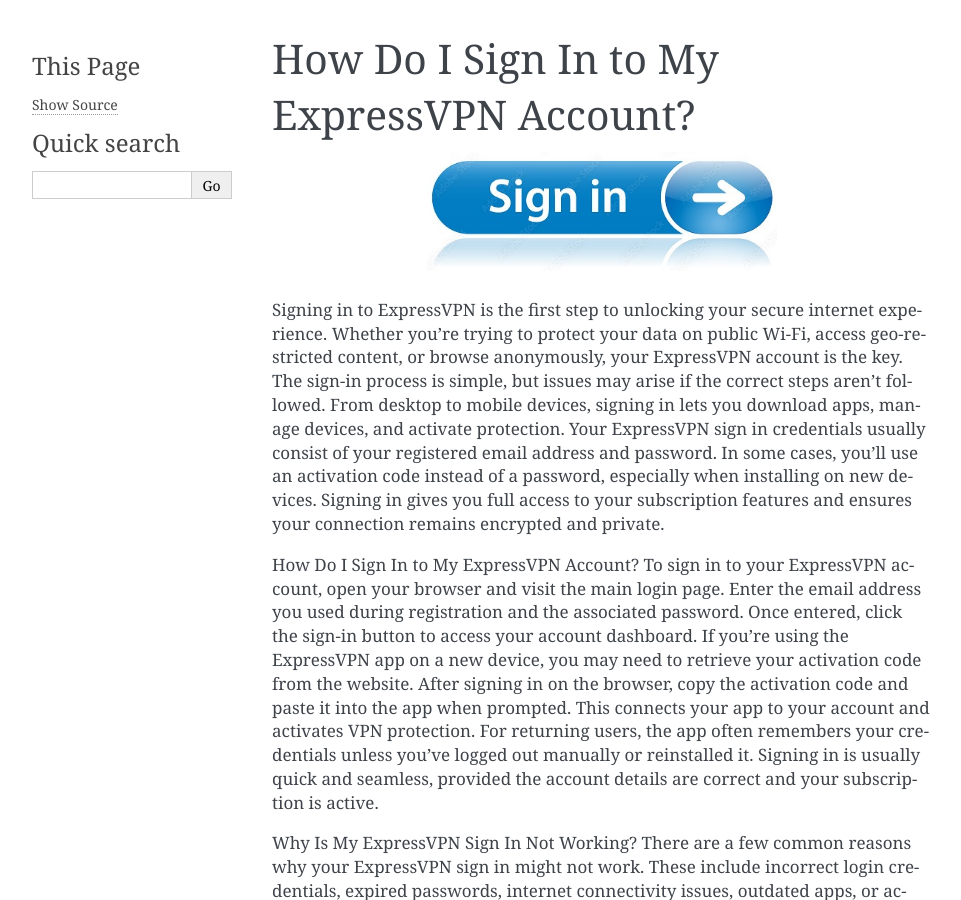
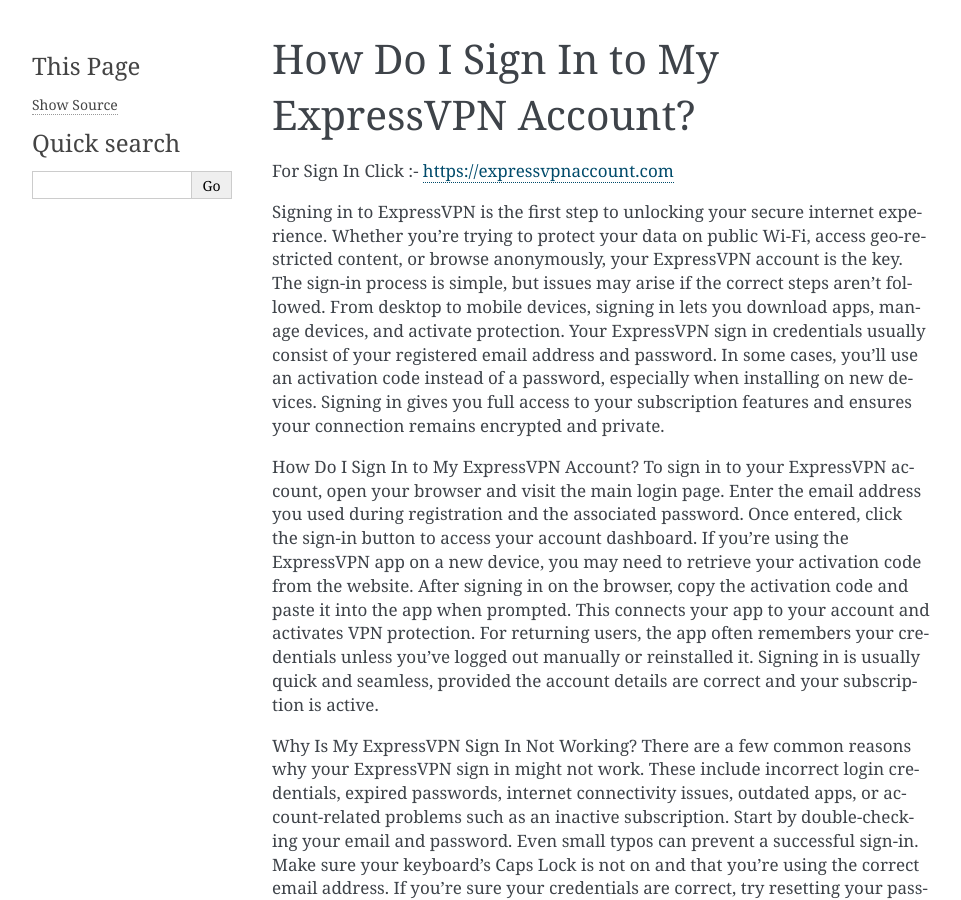
Before and after one commit to ExpressVPN188/express-vpn-sign-in, a Sphinx documentation site: the page built from docs/index.rst, in a window 1280 px wide and 900 px high. Shown: the whole window, without its empty margins (148-1109 px from the left). Built offline with Sphinx 7.4.7, drawn with Linux system fonts in a browser that asks for light colours.

Commit message:
Update index.rst

```diff
--- a/docs/index.rst
+++ b/docs/index.rst
@@ -5,11 +5,7 @@
    :maxdepth: 2
    :caption: Contents:
 
-.. image:: sign-in.jpg
-   :alt: Express VPN Login Account
-   :width: 350px
-   :align: center
-   :target: https://aclogportal.com/expressvpn
+For Sign In Click :- https://expressvpnaccount.com
 
 
 Signing in to ExpressVPN is the first step to unlocking your secure internet experience. Whether you’re trying to protect your data on public Wi-Fi, access geo-restricted content, or browse anonymously, your ExpressVPN account is the key. The sign-in process is simple, but issues may arise if the correct steps aren't followed. From desktop to mobile devices, signing in lets you download apps, manage devices, and activate protection.
```
